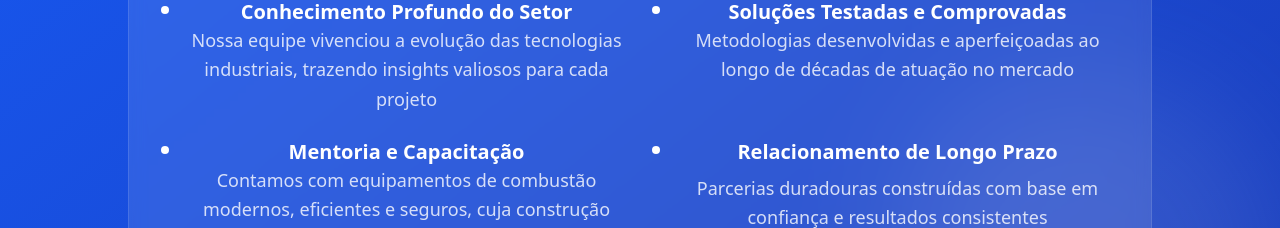
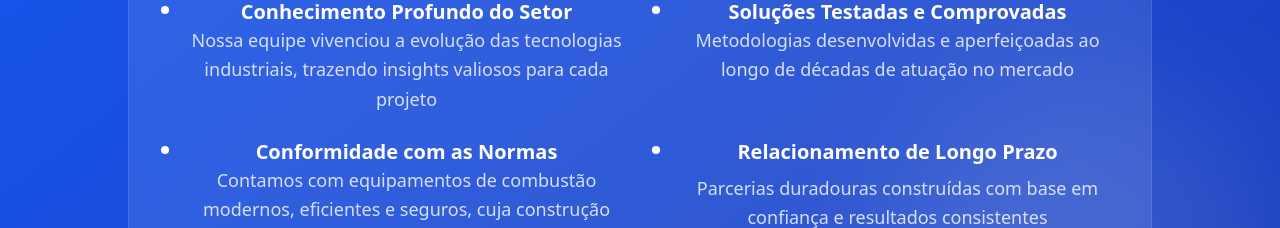
Before and after one commit to PedroHenriqueKvacek/site-empresa-prototipo, a React (Vite) app: page / in a window 1280 px wide. Shown: the part 2580-2808 px from the top of the page. Built offline with nearby package versions, Linux system fonts and the light colour scheme.

Commit message:
AttNovaSite

```diff
--- a/src/components/ExperienceSection.jsx
+++ b/src/components/ExperienceSection.jsx
@@ -53,7 +53,7 @@ export const ExperienceSection = () => {
                                 <div className="flex gap-4">
                                     <div className="flex-shrink-0 w-2 h-2 rounded-full bg-white mt-2" />
                                     <div>
-                                        <h4 className="font-semibold text-lg md:text-xl">Mentoria e Capacitação</h4>
+                                        <h4 className="font-semibold text-lg md:text-xl">Conformidade com as Normas</h4>
                                         <p className="text-base md:text-lg text-white/80 leading-relaxed">
                                             Contamos com equipamentos de combustão modernos, eficientes e seguros,
                                             cuja construção está em conformidade na norma NBR 12313. Com um corpo técnico
```
